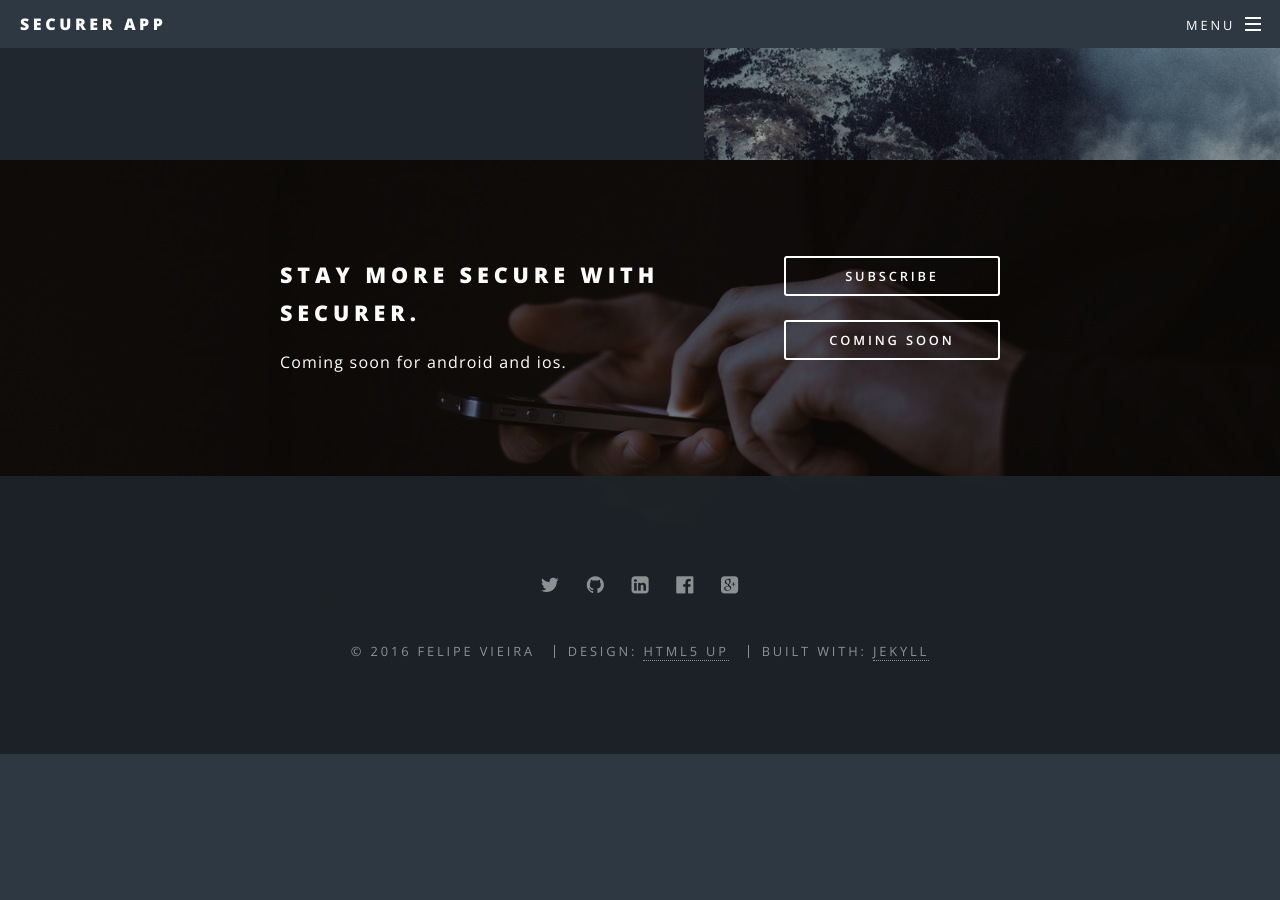
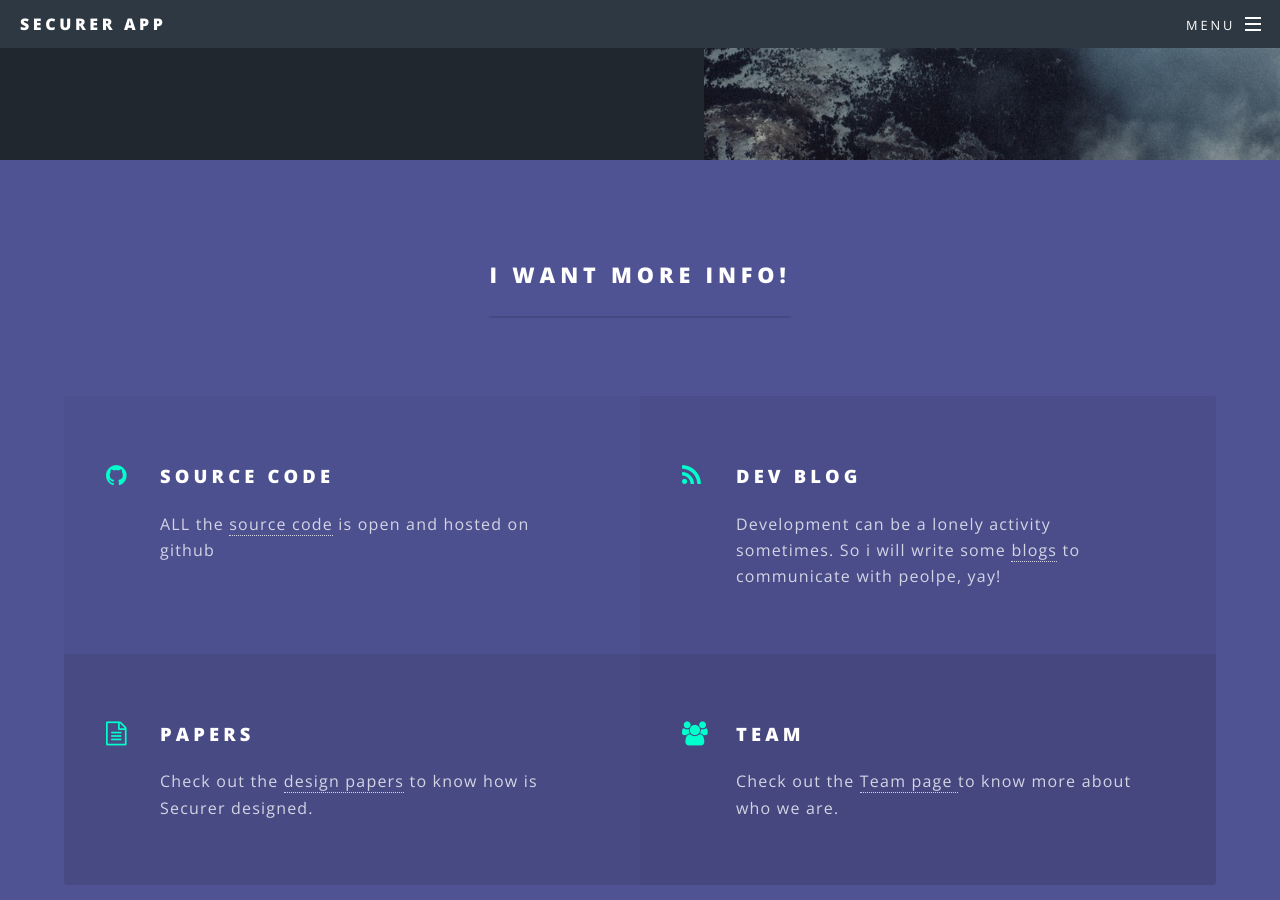
Before and after one commit to securer-app/securer-app.github.io, a Jekyll site: the page built from index.html, in a window 1280 px wide and 900 px high, scrolled down 2807 px. Built offline with Jekyll 4.4.1, drawn with Linux system fonts in a browser that asks for light colours; before the commit the page ends 3561 px from its top, so only the background shows below that; some of the changed text lies outside the part shown.

Commit message:
added more sections

```diff
--- a/index.html
+++ b/index.html
@@ -6,8 +6,9 @@ layout: landing
 						<div class="inner">
 							<h2>{{ site.title }}</h2>
 							<p>{{ site.description | markdownify }}</p>
+							<p> For only 6.99$ </p>
 							<ul class="actions">
-								<li><a href="#" class="button">Soon on Kickstarter</a></li>
+								<li><a href="#" class="button">Coming soon for Android</a></li>
 								<li><a href="/subscribe" class="button">Subscribe to our mailing list</a></li>
 								<!--<li><a href="#" class="button">Coming soon for android</a></li>-->
 								<!--<li><a href="#" class="button">Coming soon for ios</a></li>-->
@@ -65,44 +66,33 @@ layout: landing
 						</section>
 					</section>
 
-					<!-- en obras
-
 					<section id="three" class="wrapper style3 special">
 						<div class="inner">
 							<header class="major">
-								<h2>Accumsan mus tortor nunc aliquet</h2>
-								<p>Aliquam ut ex ut augue consectetur interdum. Donec amet imperdiet eleifend<br />
-								fringilla tincidunt. Nullam dui leo Aenean mi ligula, rhoncus ullamcorper.</p>
+								<h2>I Want more info!</h2>
 							</header>
 							<ul class="features">
-								<li class="icon fa-paper-plane-o">
-									<h3>Arcu accumsan</h3>
-									<p>Augue consectetur sed interdum imperdiet et ipsum. Mauris lorem tincidunt nullam amet leo Aenean ligula consequat consequat.</p>
+								<li class="icon fa-github">
+									<h3>Source code</h3>
+									<p>ALL the <a href="https://github.com/securer-app">source code</a> is open and hosted on github</p>
 								</li>
-								<li class="icon fa-laptop">
-									<h3>Ac Augue Eget</h3>
-									<p>Augue consectetur sed interdum imperdiet et ipsum. Mauris lorem tincidunt nullam amet leo Aenean ligula consequat consequat.</p>
+								<li class="icon fa-rss">
+									<h3>Dev Blog</h3>
+									<p>Development can be a lonely activity sometimes. So i will write some <a href="/blog">blogs</a> to communicate with peolpe, yay!</p>
 								</li>
-								<li class="icon fa-code">
-									<h3>Mus Scelerisque</h3>
-									<p>Augue consectetur sed interdum imperdiet et ipsum. Mauris lorem tincidunt nullam amet leo Aenean ligula consequat consequat.</p>
+								<li class="icon fa-file-text-o">
+									<h3>Papers</h3>
+									<p>Check out the <a href="/papers">design papers</a> to know how is Securer designed.</p>
 								</li>
-								<li class="icon fa-headphones">
-									<h3>Mauris Imperdiet</h3>
-									<p>Augue consectetur sed interdum imperdiet et ipsum. Mauris lorem tincidunt nullam amet leo Aenean ligula consequat consequat.</p>
-								</li>
-								<li class="icon fa-heart-o">
-									<h3>Aenean Primis</h3>
-									<p>Augue consectetur sed interdum imperdiet et ipsum. Mauris lorem tincidunt nullam amet leo Aenean ligula consequat consequat.</p>
-								</li>
-								<li class="icon fa-flag-o">
-									<h3>Tortor Ut</h3>
-									<p>Augue consectetur sed interdum imperdiet et ipsum. Mauris lorem tincidunt nullam amet leo Aenean ligula consequat consequat.</p>
+								<li class="icon fa-users">
+									<h3>Team</h3>
+									<p>Check out the <a href="/team">Team page </a> to know more about who we are.</p>
 								</li>
 							</ul>
 						</div>
 					</section>
-				-->
+
+
 
 				<!-- CTA -->
 					<section id="cta" class="wrapper style4">
--- a/subscribe.html
+++ b/subscribe.html
@@ -4,7 +4,7 @@ title: Subscribe
 subtitle: 'securer mailing list'
 ---
 <section>
-
+  You will receive development status, papers and prototypes!
   <!-- Begin MailChimp Signup Form -->
   <link href="//cdn-images.mailchimp.com/embedcode/classic-10_7.css" rel="stylesheet" type="text/css">
   <style type="text/css">
```
